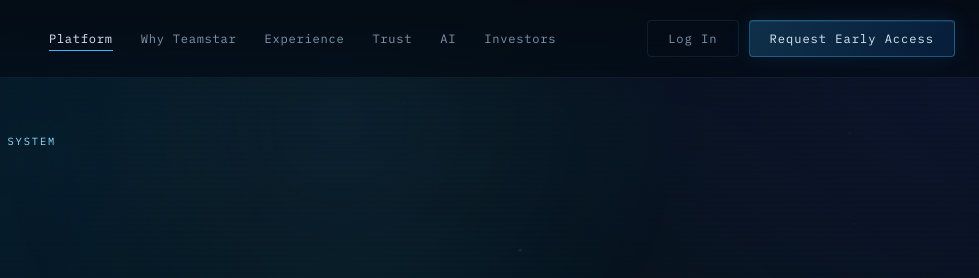
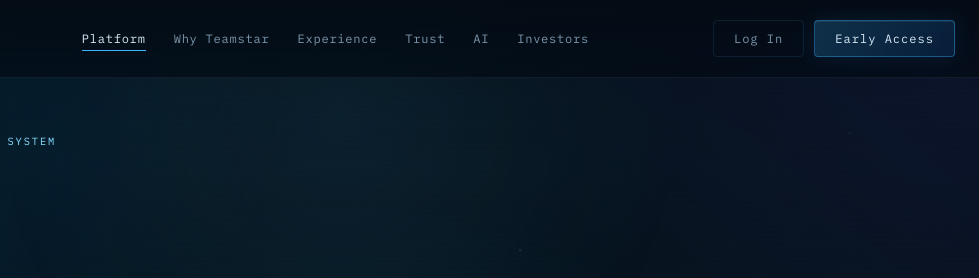
Before and after one commit to TeamstarOriginal/website, a plain HTML site: page index.html in a window 1280 px wide. Shown: the top 278 px of the page, 301-1280 px from the left. Drawn offline with nearby package versions, Linux system fonts and the light colour scheme; a web font is replaced by a local one.

Commit message:
Add files via upload

```diff
--- a/index.html
+++ b/index.html
@@ -982,7 +982,7 @@
 
       <div class="nav-end">
         <a class="btn btn-ghost" href="https://digital.teamstar.app" target="_blank" rel="noopener">Log In</a>
-        <a class="btn btn-primary" href="#waitlist">Request Early Access</a>
+        <a class="btn btn-primary" href="#waitlist">Early Access</a>
         <button class="menu-btn btn-ghost" id="menuBtn" aria-expanded="false" aria-label="Menu">≡</button>
       </div>
     </div>
```
